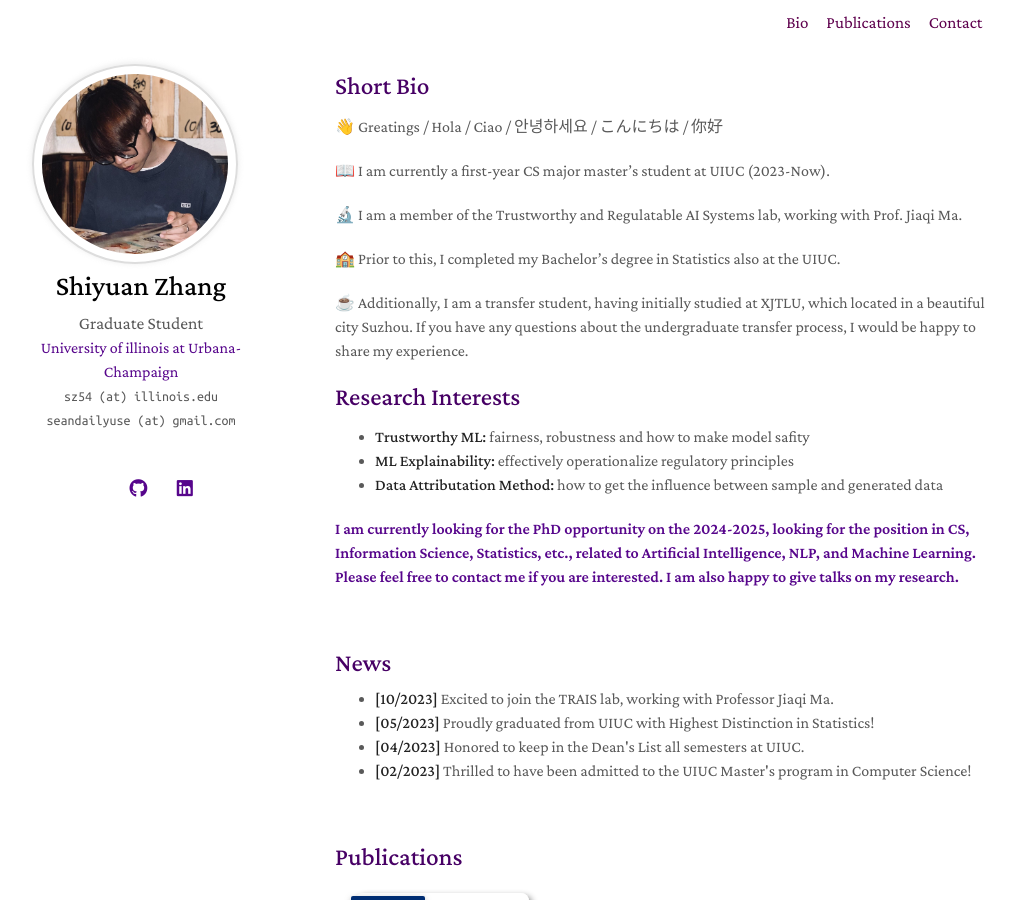
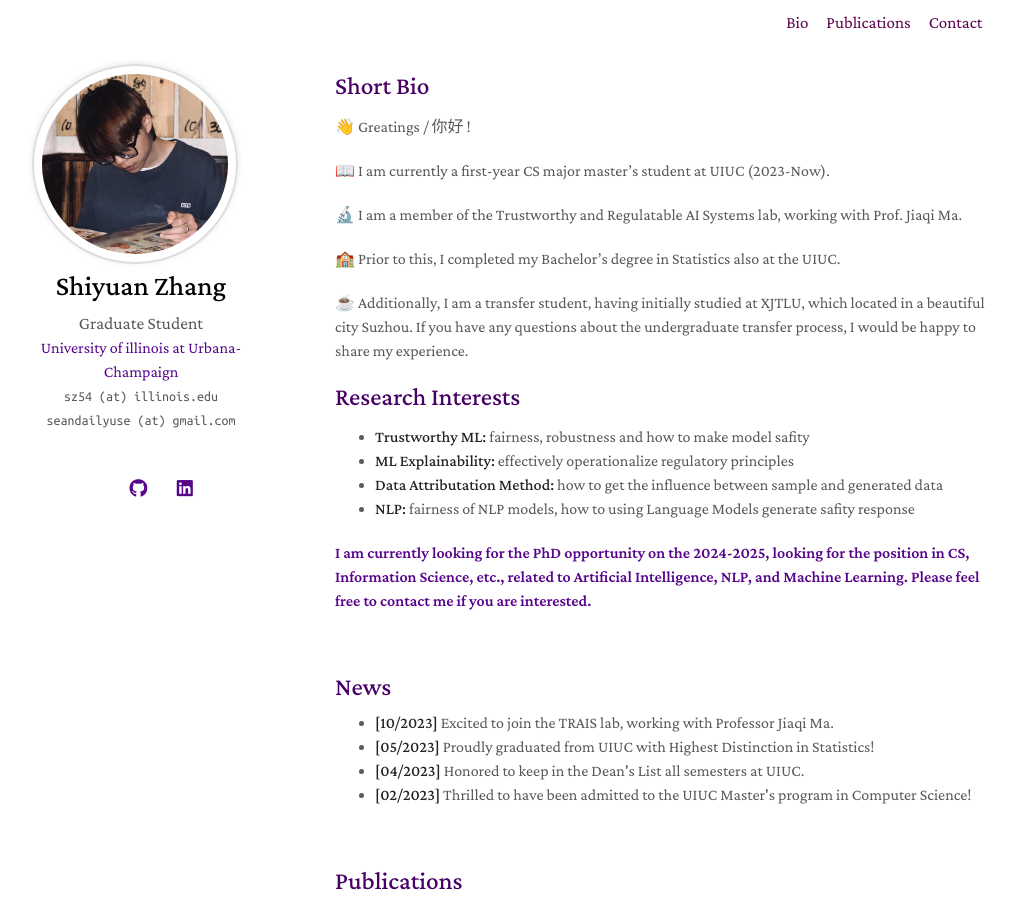
Before and after one commit to SeanZh30/Seanzh30.github.io, a Jekyll site: the page built from index.md, in a window 1280 px wide and 900 px high. Shown: the whole window, without its empty margins (135-1150 px from the left). Built offline with Jekyll 4.4.1, drawn with Linux system fonts in a browser that asks for light colours; a style sheet for code colours, icons or effects is not loaded.

```diff
--- a/_includes/publications.md
+++ b/_includes/publications.md
@@ -11,7 +11,7 @@
 <li>
 <div class="pub-row">
   <div class="col-sm-3 abbr" style="position: relative;padding-right: 15px;padding-left: 15px;">
-    <img src="{{ link.image }}" class="teaser img-fluid z-depth-1" style="width=100;height=40%">
+    <img src="{{ link.image }}" class="teaser img-fluid z-depth-1" style="width: 100%; height: 100%; object-fit: contain;">
             <abbr class="badge">{{ link.conference_short }}</abbr>
   </div>
   <div class="col-sm-9" style="position: relative;padding-right: 15px;padding-left: 20px;">
--- a/index.md
+++ b/index.md
@@ -6,7 +6,7 @@
 
 
 ## Short Bio
-👋 Greatings / Hola / Ciao / 안녕하세요 / こんにちは / 你好
+👋 Greatings / 你好 !
 
 📖 I am currently a first-year CS major master’s student at UIUC (2023-Now).
 
@@ -22,8 +22,9 @@
 - **Trustworthy ML:** fairness, robustness and how to make model safity
 - **ML Explainability:**  effectively operationalize regulatory principles
 - **Data Attributation Method:** how to get the influence between sample and generated data
+- **NLP:** fairness of NLP models, how to using Language Models generate safity response
 
-<strong style="color:#e74d3c; font-weight:600"><strong style="color:#57068c; font-weight:600">I am currently looking for the PhD opportunity on the 2024-2025, looking for the position in CS, Information Science, Statistics, etc., related to Artificial Intelligence, NLP, and Machine Learning. Please feel free to contact me if you are interested. I am also happy to give talks on my research.</strong></strong>
+<strong style="color:#e74d3c; font-weight:600"><strong style="color:#57068c; font-weight:600">I am currently looking for the PhD opportunity on the 2024-2025, looking for the position in CS, Information Science, etc., related to Artificial Intelligence, NLP, and Machine Learning. Please feel free to contact me if you are interested. </strong></strong>
 
 {% include_relative _includes/news.md %}
 
```
Also changed, not shown: 1 other file.
